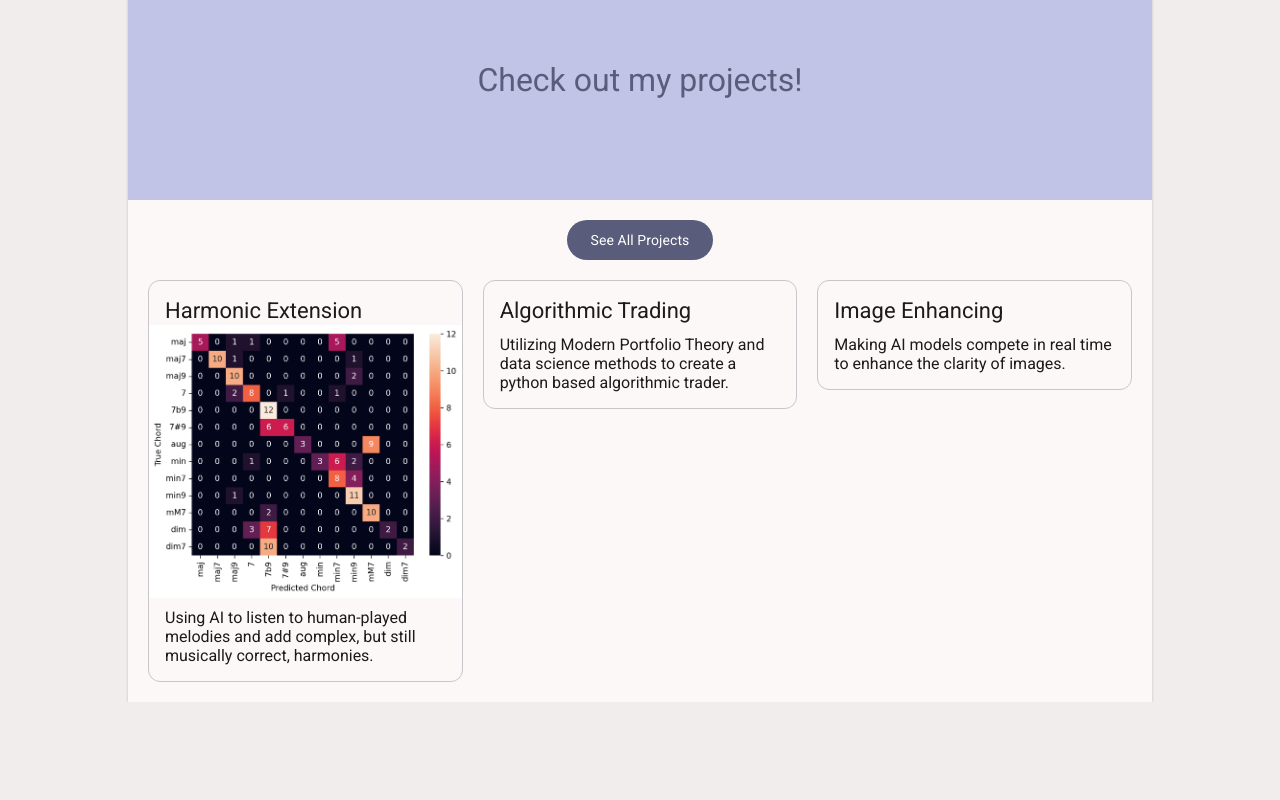
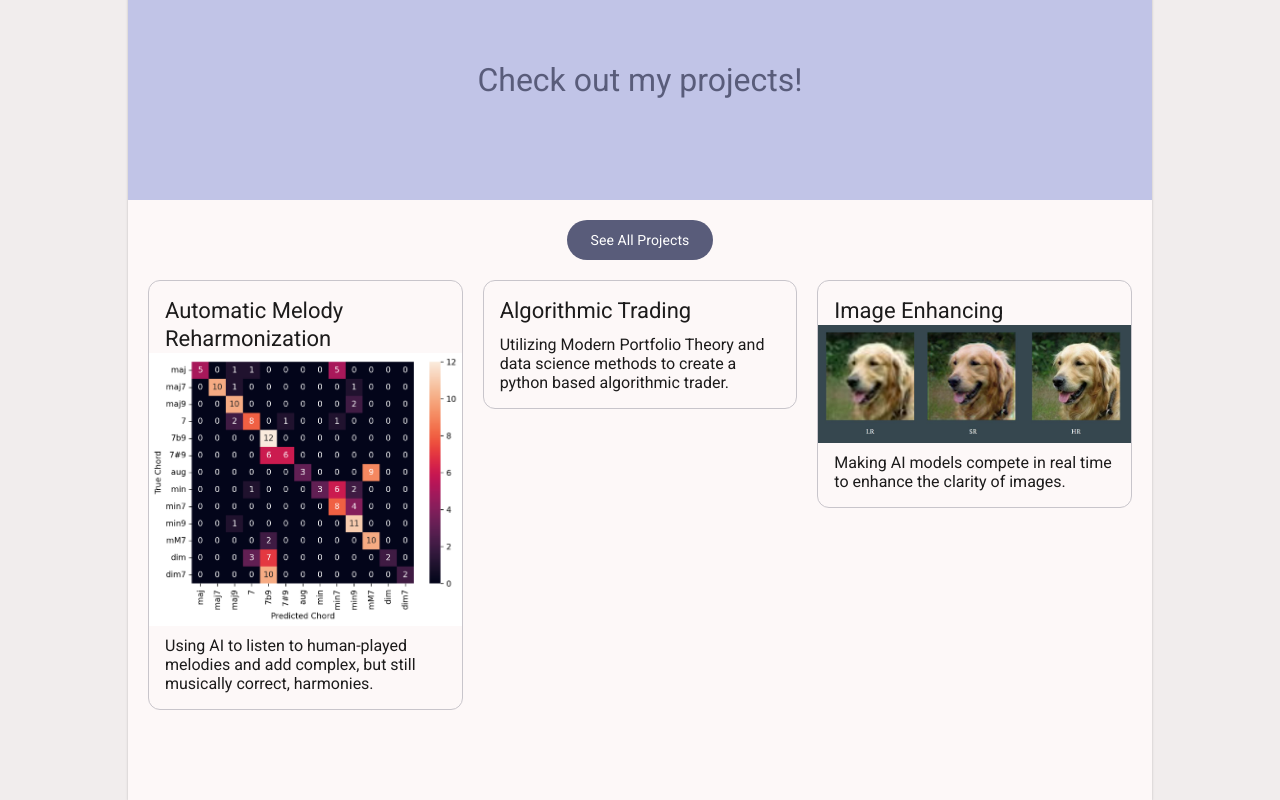
Before and after one commit to durbin3/website, an Angular app: page / in a window 1280 px wide. Shown: the part 448-1248 px from the top of the page. Before the commit the page ends 1150 px from the top, so only its background shows below. Built offline with nearby package versions, Linux system fonts and the light colour scheme.

Commit message:
add gan image to home page

```diff
--- a/src/app/pages/home-page/home-page.scss
+++ b/src/app/pages/home-page/home-page.scss
@@ -62,6 +62,7 @@
     display: grid;
     gap:20px;
     grid-template-columns: 1fr 1fr 1fr;
+    grid-template-rows: 500px;
     max-width: 100%;
     min-height: 0;
     min-width: 0;
--- a/src/app/pages/home-page/home-page.ts
+++ b/src/app/pages/home-page/home-page.ts
@@ -12,7 +12,7 @@ import { MediumProjectPreview } from '../../projects/medium-project-preview/medi
 export class HomePage {
     projectList: { title: string; description: string, imgPath?: string }[] = [
         {
-            title: 'Harmonic Extension',
+            title: 'Automatic Melody Reharmonization',
             description:
                 'Using AI to listen to human-played melodies and add complex, but still musically correct, harmonies.',
             imgPath: 'harmonic_test.png'
@@ -25,6 +25,7 @@ export class HomePage {
         {
             title: 'Image Enhancing',
             description: 'Making AI models compete in real time to enhance the clarity of images.',
+            imgPath: 'gan_1.JPG'
         },
     ];
 }
```
Also changed, not shown: src/assets/images/gan_1.JPG (added).
